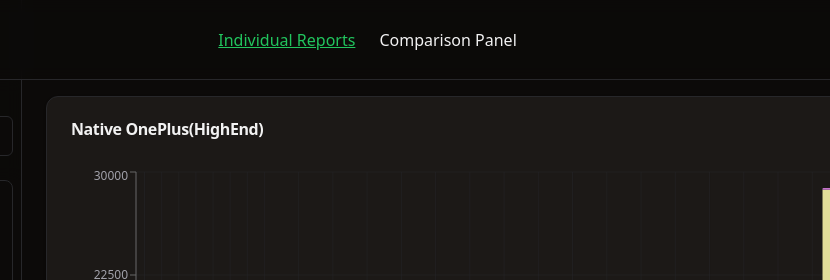
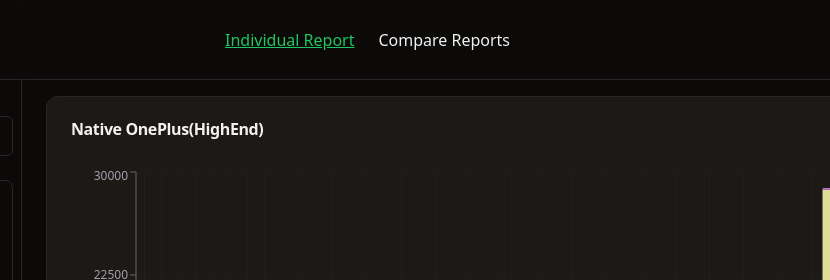
Before and after one commit to ds-horizon/marco, a React app in the folder web/: page / in a window 1280 px wide. Shown: the top 280 px of the page, 234-1064 px from the left. Built offline with nearby package versions, Linux system fonts and the light colour scheme.

Commit message:
fix: renamed compare reports

```diff
--- a/web/src/header.tsx
+++ b/web/src/header.tsx
@@ -39,7 +39,7 @@ export function Header({
               currentTab === 'reports' && 'text-primary underline'
             )}
           >
-            Individual Reports
+            Individual Report
           </button>
           <button
             onClick={() => onTabChange('comparison')}
@@ -50,7 +50,7 @@ export function Header({
               currentTab === 'comparison' && 'text-primary underline'
             )}
           >
-            Comparison Panel
+            Compare Reports
           </button>
         </div>
 
```
